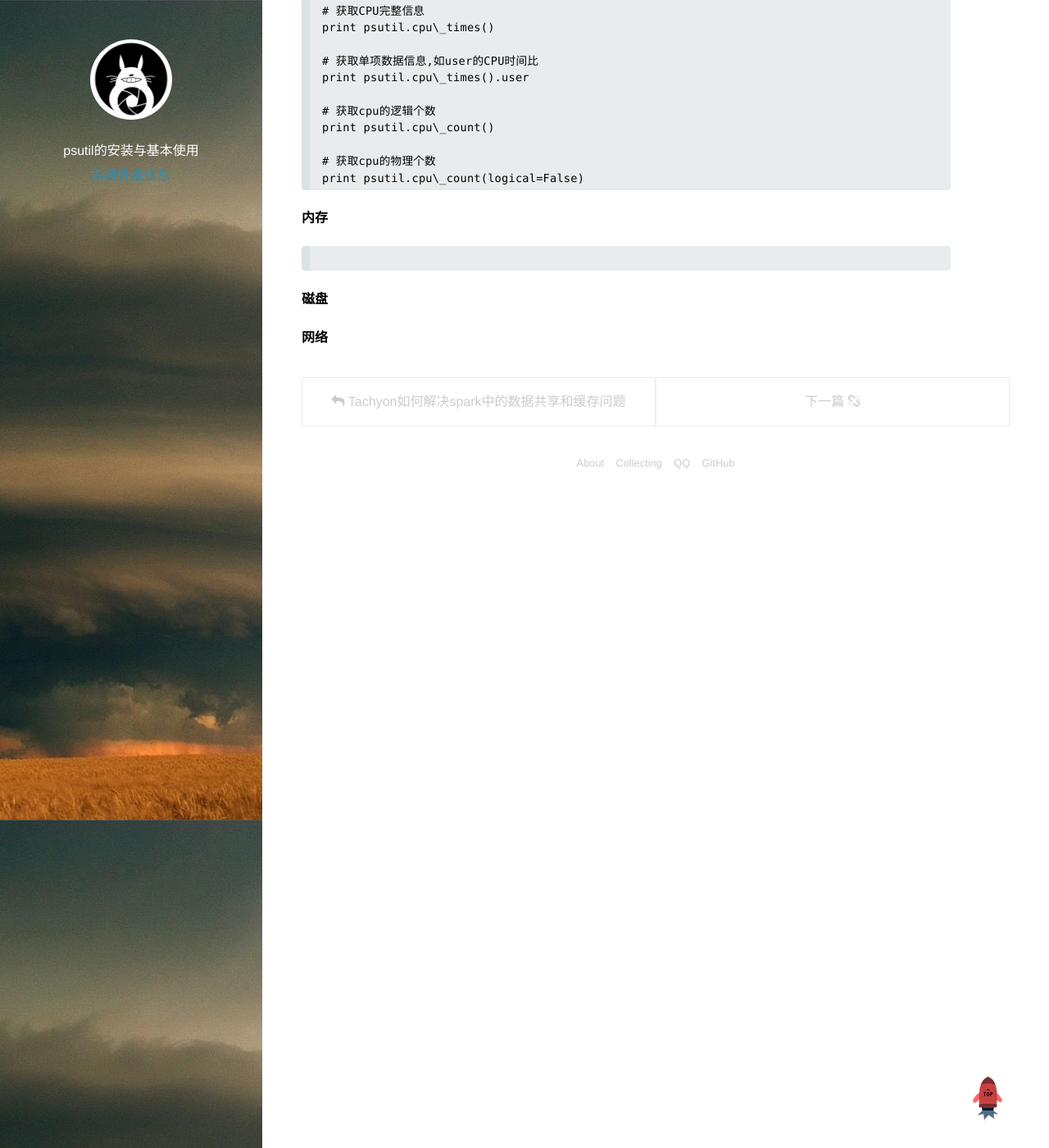
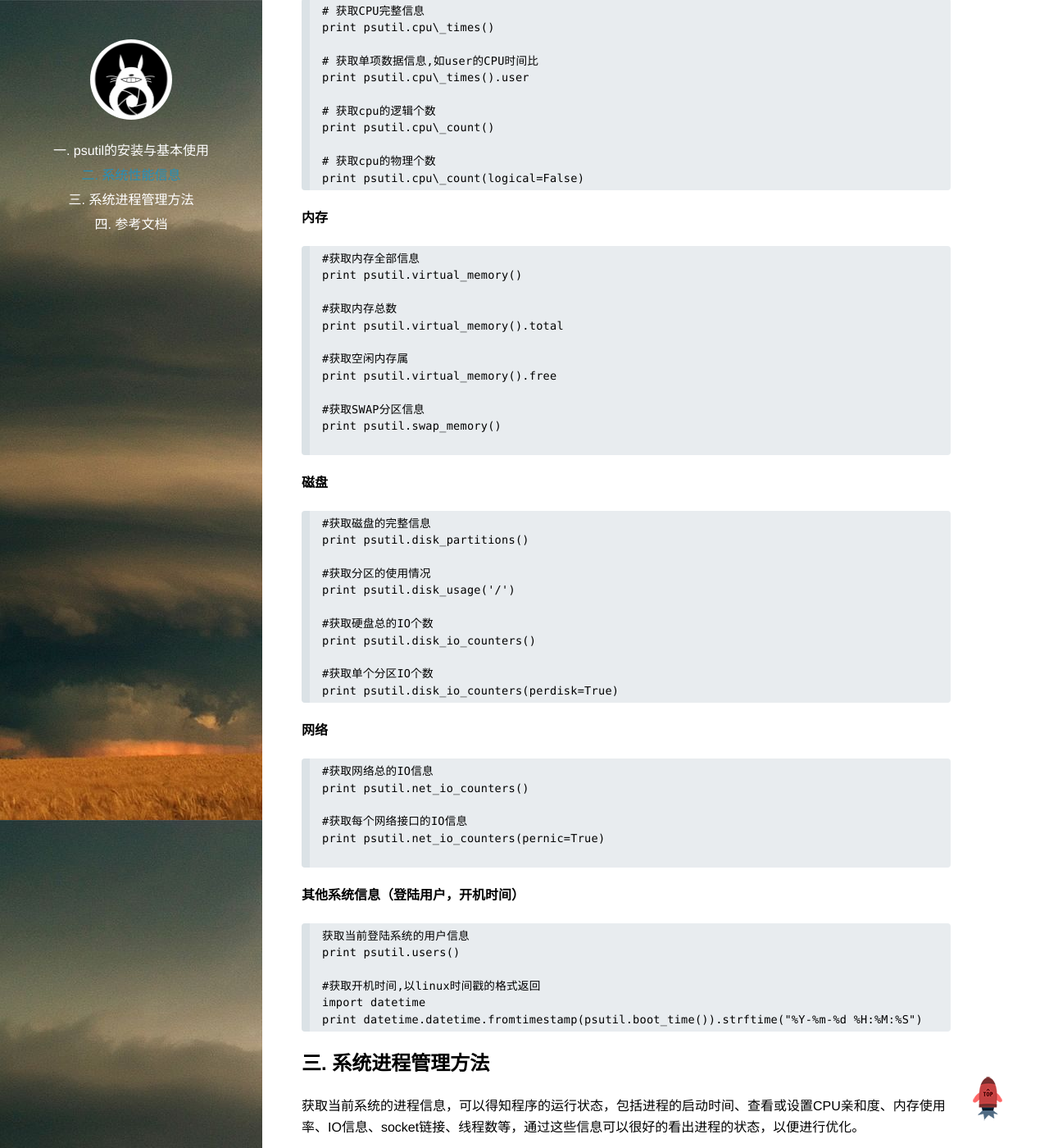
Before and after one commit to hexo2hexo/xwzpp.github.io, a Jekyll site: the page built from _posts/2015-11-13-python系统性能信息模块-pstuil.md, in a window 1280 px wide and 1400 px high, scrolled down 877 px. Shown: the whole window at 82% size. Built offline with Jekyll 4.4.1, drawn with Linux system fonts in a browser that asks for light colours; Markdown is read by kramdown in place of the engine named in the settings; comment, search, counter and statistics services are not loaded; some of the changed text lies outside the part shown.

Commit message:
add psutil cpu

````diff
--- a/_posts/2015-11-13-python系统性能信息模块-pstuil.md
+++ b/_posts/2015-11-13-python系统性能信息模块-pstuil.md
@@ -1,7 +1,7 @@
 ---
 layout: post
-title:   python系统性能信息模块-pstuil
-description: "python系统性能信息模块-pstuil"
+title:   python系统性能信息模块-psutil
+description: "python系统性能信息模块-psutil"
 category: project
 avatarimg: "/img/touxiang.jpg"
 tags : [运维,Python]
@@ -12,7 +12,7 @@ psutil模块能够轻松获取系统能够运行的进程和系统利用率（
 它实现了很多同等命令行工具提供的功能，如ps、top、df等。
 
 <!-- more -->
-## psutil的安装与基本使用
+## 一. psutil的安装与基本使用
 楼主本人使用的系统是osx 10.11.1。使用的python版本是系统自带的2.7.10.
 
 #### 下载软件包
@@ -33,7 +33,7 @@ import psutil
 print psutil.virtual\_memory()
 ```
 
-## 系统性能信息
+## 二. 系统性能信息
 psutil模块已经分装了系统性能信息的方法，主要分为以下几个方面：
 #### CPU
 
@@ -54,12 +54,101 @@ print psutil.cpu\_count(logical=False)
 #### 内存
 
 ```
+#获取内存全部信息
+print psutil.virtual_memory()
+
+#获取内存总数
+print psutil.virtual_memory().total
+
+#获取空闲内存属
+print psutil.virtual_memory().free
+
+#获取SWAP分区信息
+print psutil.swap_memory()
 
 ```
 
 #### 磁盘
+
+```
+#获取磁盘的完整信息
+print psutil.disk_partitions()
+
+#获取分区的使用情况
+print psutil.disk_usage('/')
+
+#获取硬盘总的IO个数
+print psutil.disk_io_counters()
+
+#获取单个分区IO个数
+print psutil.disk_io_counters(perdisk=True)
+```
+
 #### 网络
 
+```
+#获取网络总的IO信息
+print psutil.net_io_counters()
+
+#获取每个网络接口的IO信息
+print psutil.net_io_counters(pernic=True)
+
+```
+
+####其他系统信息（登陆用户，开机时间）
+
+```
+获取当前登陆系统的用户信息
+print psutil.users()
+
+#获取开机时间,以linux时间戳的格式返回
+import datetime
+print datetime.datetime.fromtimestamp(psutil.boot_time()).strftime("%Y-%m-%d %H:%M:%S")
+```
+
+##三. 系统进程管理方法
+获取当前系统的进程信息，可以得知程序的运行状态，包括进程的启动时间、查看或设置CPU亲和度、内存使用率、IO信息、socket链接、线程数等，通过这些信息可以很好的看出进程的状态，以便进行优化。
+
+####进程信息
+获取全部进程的信息，或者根据一个进程ID得到进程的process对象，然后获取该进程的一些信息。
+
+```
+#获取所有进程的PID
+print psutil.pids()
+
+#实例化一个process对象,参数为一个进程PID
+p=psutil.Process(1788)
+print p.name() #进程名
+print p.exe()  #进程路径
+print p.cwd() #进程工作目录绝对路径
+print p.status() #进程的状态
+print p.create_time() #进程创建的时间
+print p.uids() #进程uid信息
+print p.gids() #进程gid信息
+print p.cpu_times() #进程CPU时间信息
+print p.cpu_affinity() #进程cpu亲和度
+print p.memory_percent() #进程内存利用率
+print p.memory_info() #进程内存rss,vms信息
+print p.io_counters() #进程IO信息
+print p.connections() #打开进程socket的namedutples列表
+print p.num_threads() #进程开启的线程数
+```
+####Popen类的使用
+psutil提供的Popen类的作用是获取用户启动的应用程序进程信息，以便跟踪程序进程的运行状态。
+
+```
+#通过psutil的Popen方法启动的应用程序,可以进行跟踪
+from subprocess import PIPE
+p=psutil.Popen(["/usr/bin/python","-c","print('hello')"],stdout=PIPE)
+print p.name()
+print p.username()
+print p.cpu_times()
+
+```
+
+##四. 参考文档
+1. [psutil的github地址][2]
+2. [psutil的文档说明][3]
 
 
 
````
Also changed, not shown: other parts of _posts/2015-11-13-python系统性能信息模块-pstuil.md (+2 -0 lines).
